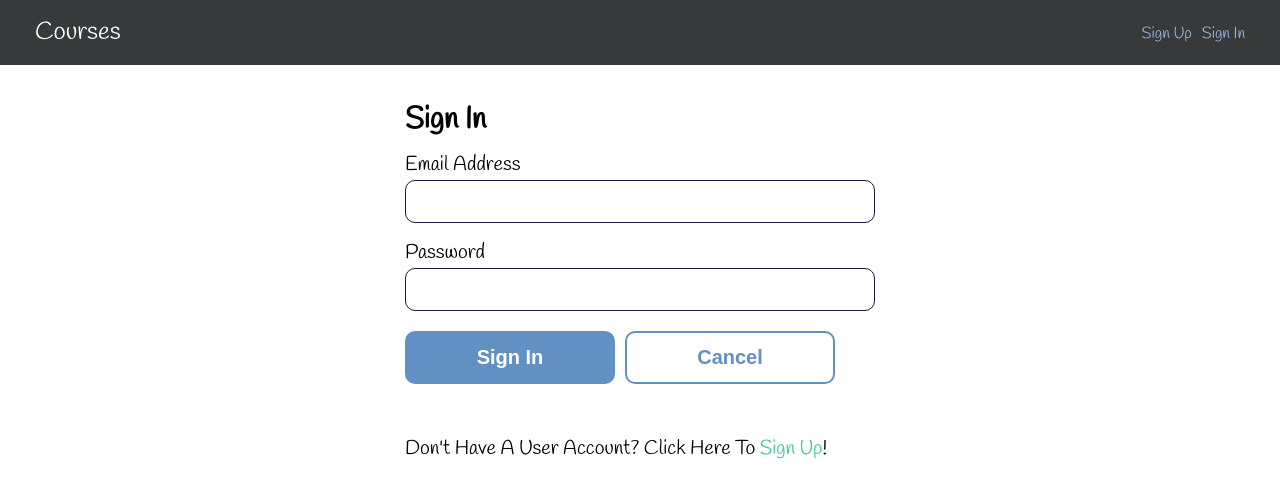
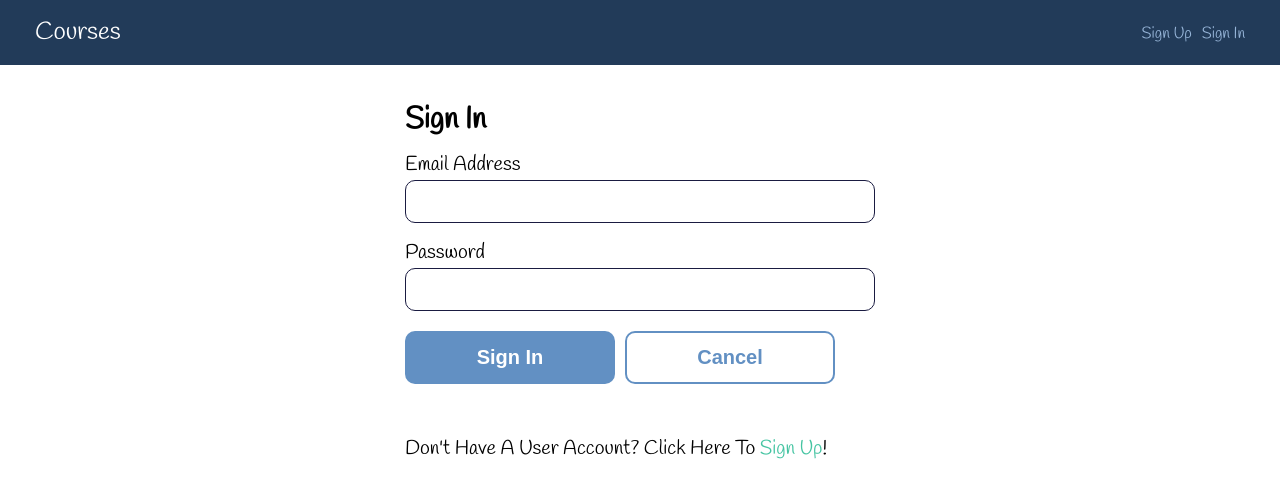
Before and after one commit to zviels/full-stack-app-with-react-and-rest-api, a React (Create React App) app in the folder client/: page /signin in a window 1280 px wide. Shown: the top 498 px of the page. Built offline with nearby package versions, Linux system fonts and the light colour scheme.

Commit message:
Modified The CSS

```diff
--- a/client/public/styles/global.css
+++ b/client/public/styles/global.css
@@ -28,7 +28,7 @@ a {
     padding: 0 1rem;
 }
 header {
-    background: #37393A;
+    background: #223B59;
     color: #fff;
     padding: 1rem 0;
     margin-bottom: 2rem;
@@ -103,7 +103,7 @@ header nav a:hover {
     font-size: 2rem;
     margin-bottom: .5rem;
     font-weight: 700;
-    color: #274568;
+    color: #223B59;
 }
 .course-creator {
     color: #fff;
```
